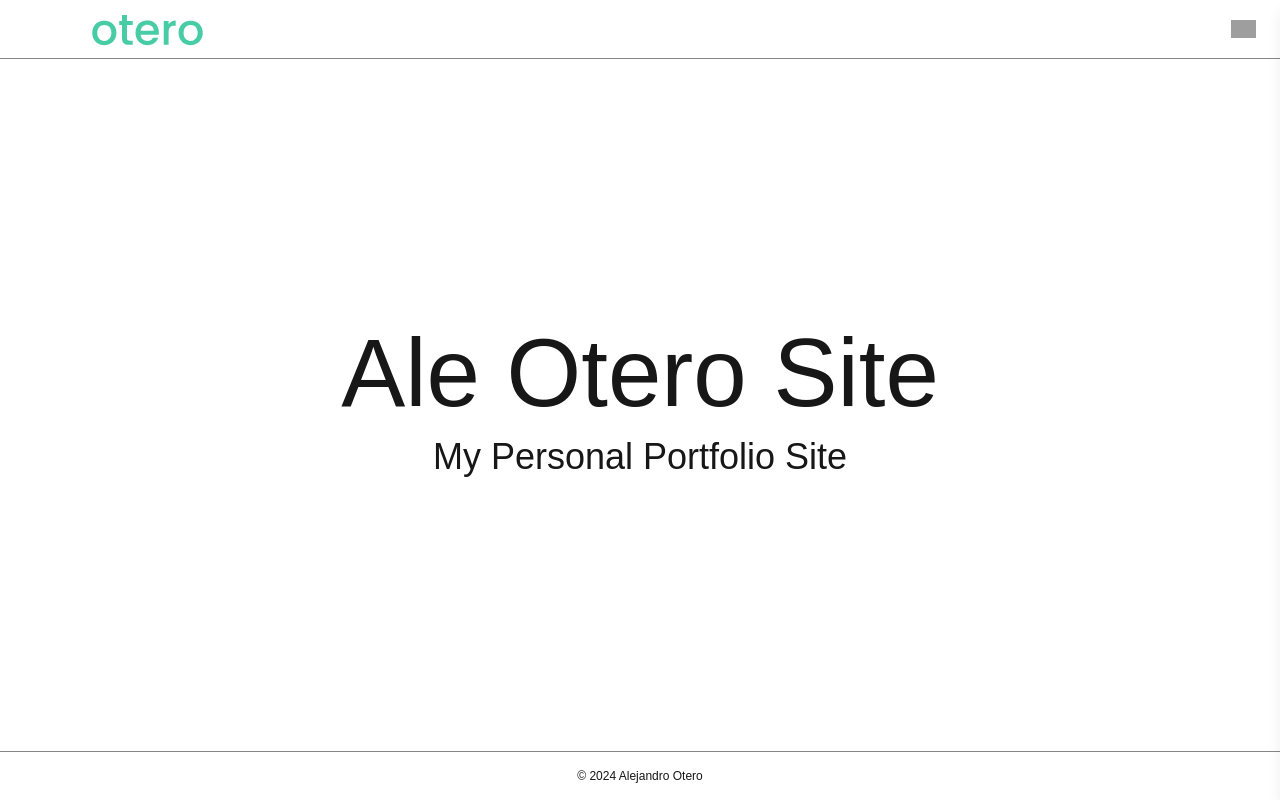
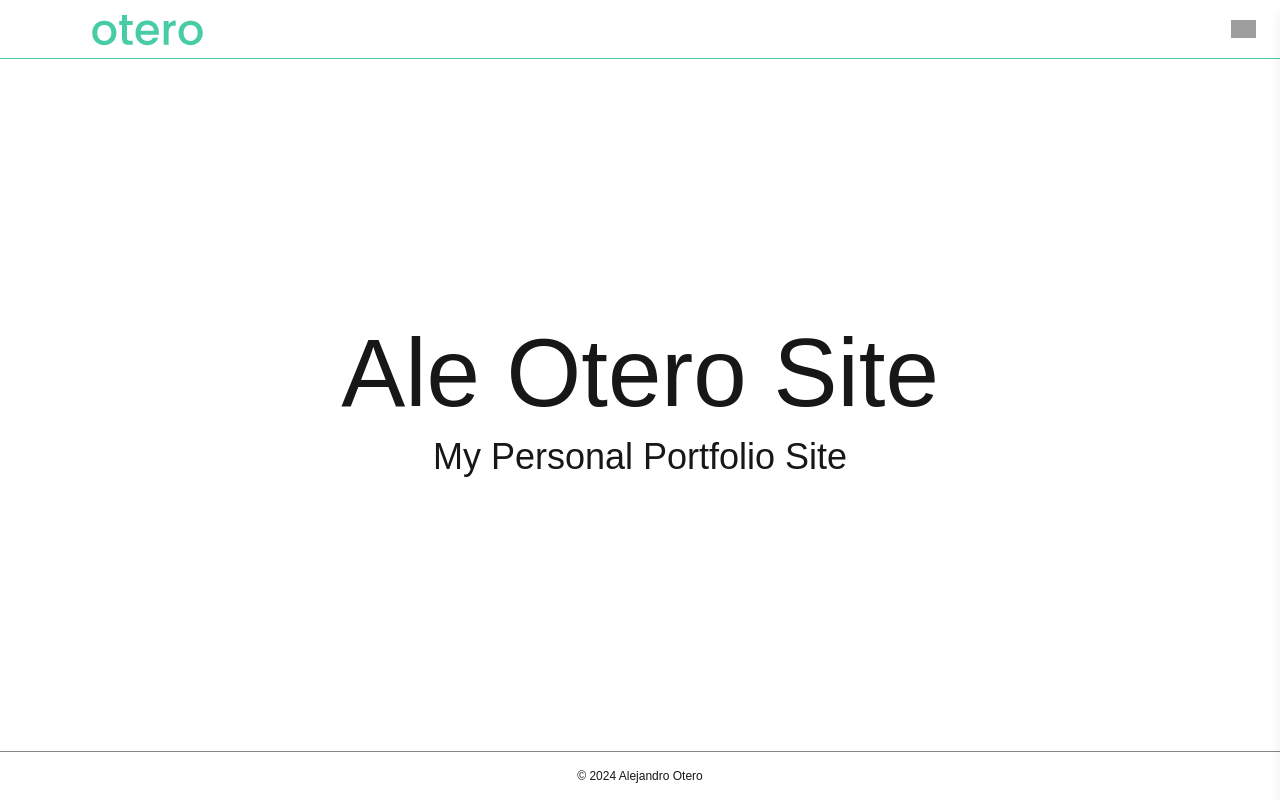
Before and after one commit to aleoterob/ale-otero-site, a Next.js app: page / in a window 1280 px wide. Built offline with nearby package versions, Linux system fonts and the light colour scheme; grey boxes are pictures that could not be loaded.

Commit message:
Updates header border color

```diff
--- a/src/app/ui/header/header.tsx
+++ b/src/app/ui/header/header.tsx
@@ -3,7 +3,7 @@ import Link from "next/link";
 
 export default function Header() {
   return (
-    <div className="flex flex-row justify-between py-3 px-6 border-b border-greyVercel border-solid">
+    <div className="flex flex-row justify-between py-3 px-6 border-b border-verdeAle border-solid">
       <Link href={"/"} className="flex items-center">
         <Image
           src="/images/logo-ale-otero-web-blanco-verde.svg"
```
